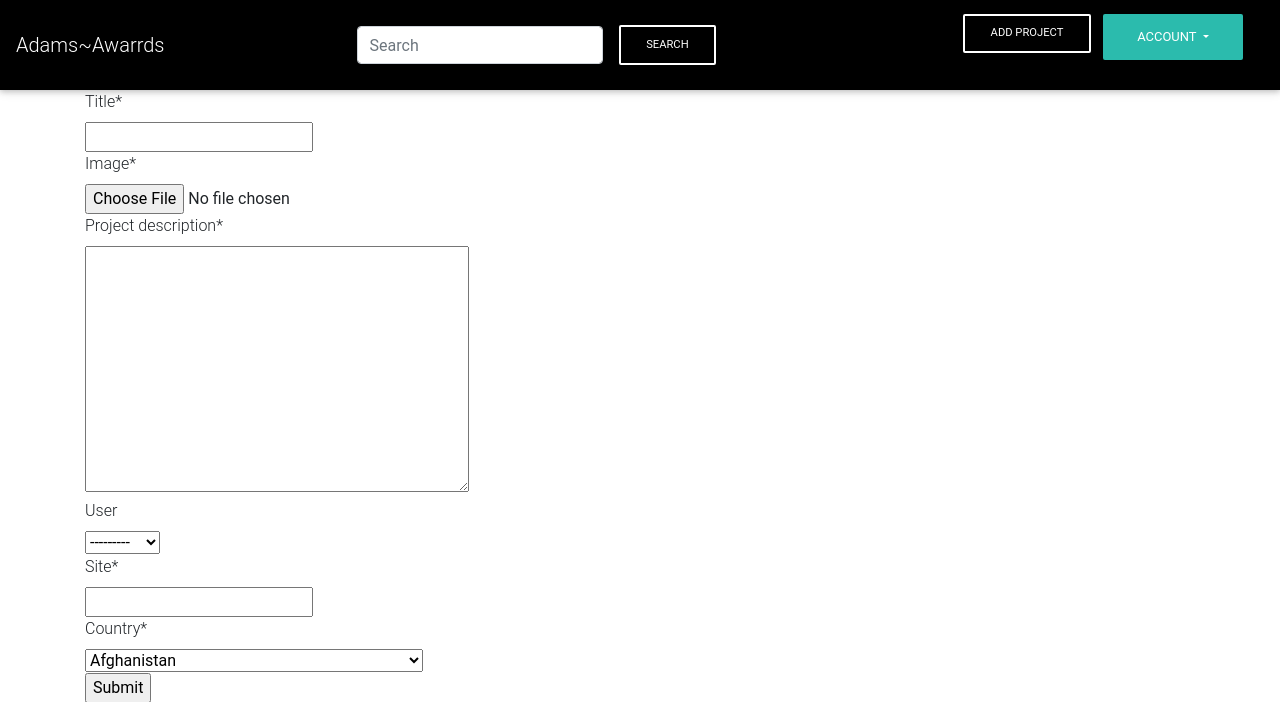
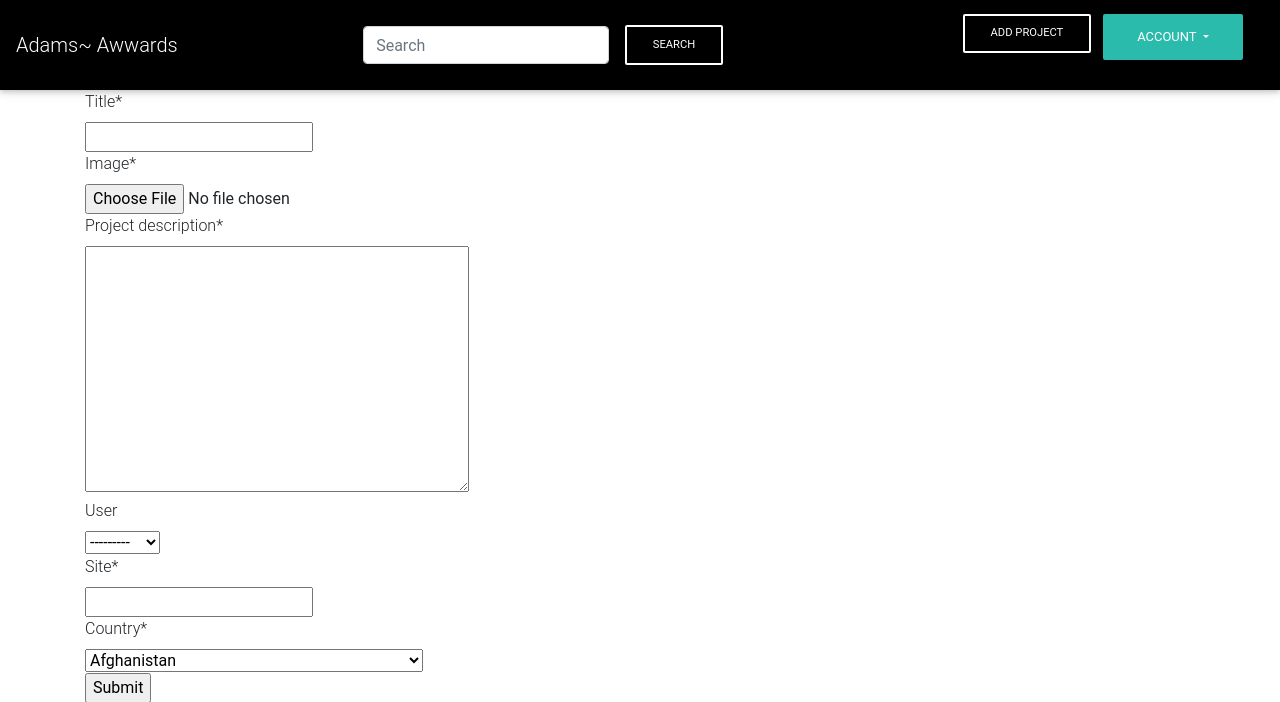
Before and after one commit to AbdimulhinYussuf3675/Awwards-, a Django app: page /submit in a window 1280 px wide. Shown: the top 702 px of the page. Run offline with Django 3.2, Linux system fonts and the light colour scheme; the visitor is signed in with stand-in values (Sample User, id 1); data comes from the database, SQL or seed files in the repository; some libraries are stand-ins or nearby versions.

Commit message:
added media

```diff
--- a/zawadi/templates/home.html
+++ b/zawadi/templates/home.html
@@ -48,9 +48,11 @@
     }
 
     hr {
-        color: white;
+        color: rgb(17, 11, 11);
     }
+
 </style>
+
 <div class="lp">
     <div class="overlay">
         <div class="text">
--- a/zawadi/templates/navbar.html
+++ b/zawadi/templates/navbar.html
@@ -1,6 +1,6 @@
 <!--Navbar -->
 <nav class="navbar navbar-expand-sm navbar-dark" style="background-color: black;">
-  <a class="navbar-brand" href="/">Adams~Awarrds</a>
+  <a class="navbar-brand" href="/">Adams~ Awwards</a>
 
   <button class="navbar-toggler" type="button" data-toggle="collapse" data-target="#navbarSupportedContent-555"
     aria-controls="navbarSupportedContent-555" aria-expanded="false" aria-label="Toggle navigation">
@@ -21,7 +21,7 @@
       <ul class=" d-flex justify-content-end list-unstyled">
 
         <li class="d-flex justify-content-end">
-          <a href="/submit"><button class="btn btn-outline-white btn-md" type="submit">Add Project</button></a>
+          <a href="/submit"><button class="btn btn-outline-white btn-md"  type="submit">Add Project</button></a>
         </li>
 
         <li class="dropdown">
```
